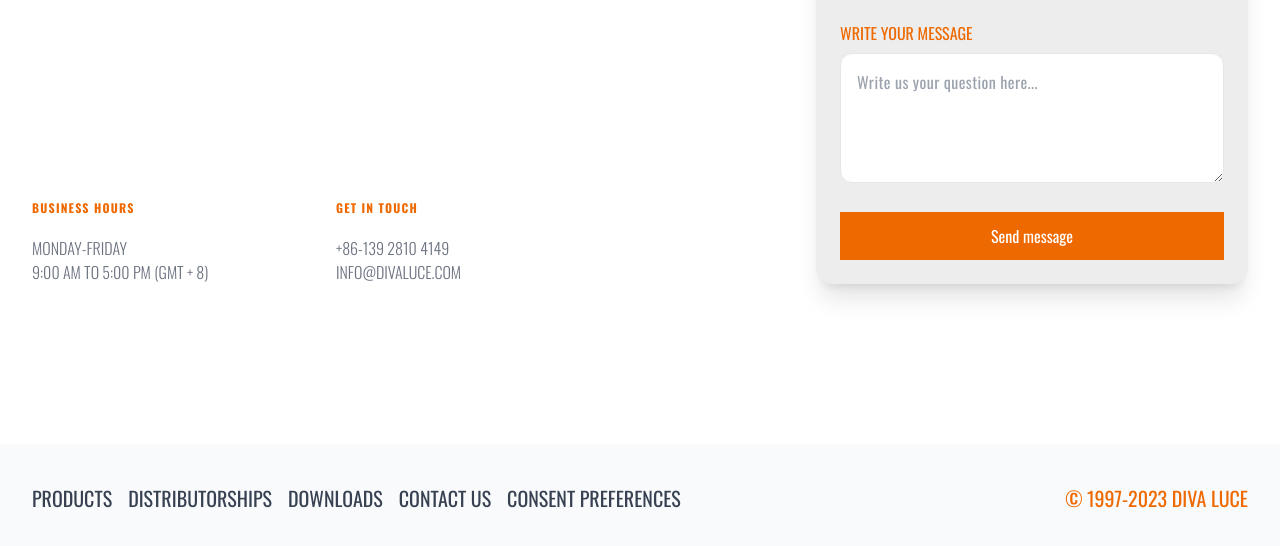
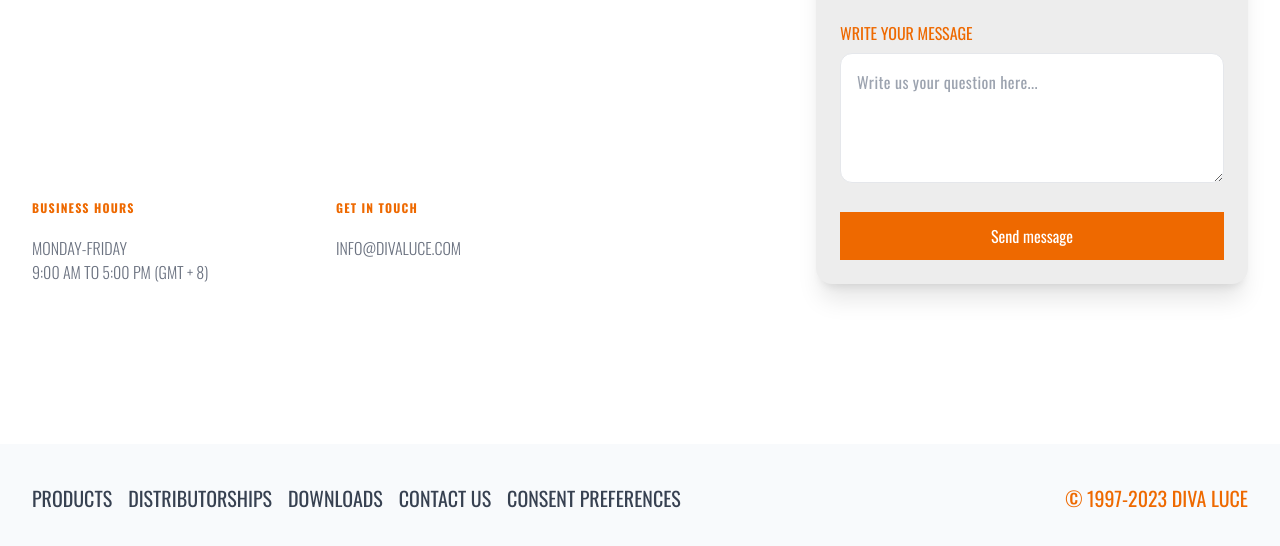
Before and after one commit to LumazaLabs/divaluce, a plain HTML site: page public/contact.html in a window 1280 px wide. Shown: the part 755-1301 px from the top of the page. Drawn offline with nearby package versions, Linux system fonts and the light colour scheme; a script that the page names is missing.

Commit message:
Change contact page

```diff
--- a/public/contact.html
+++ b/public/contact.html
@@ -282,7 +282,6 @@
                   Get In Touch
                 </h3>
                 <p class="mt-5 text-base font-light text-gray-500 uppercase">
-                  <a>+86-139 2810 4149</a><br />
                   <a href="mailto:info@divaluce.com">INFO@DIVALUCE.COM</a>
                 </p>
               </div>
```
